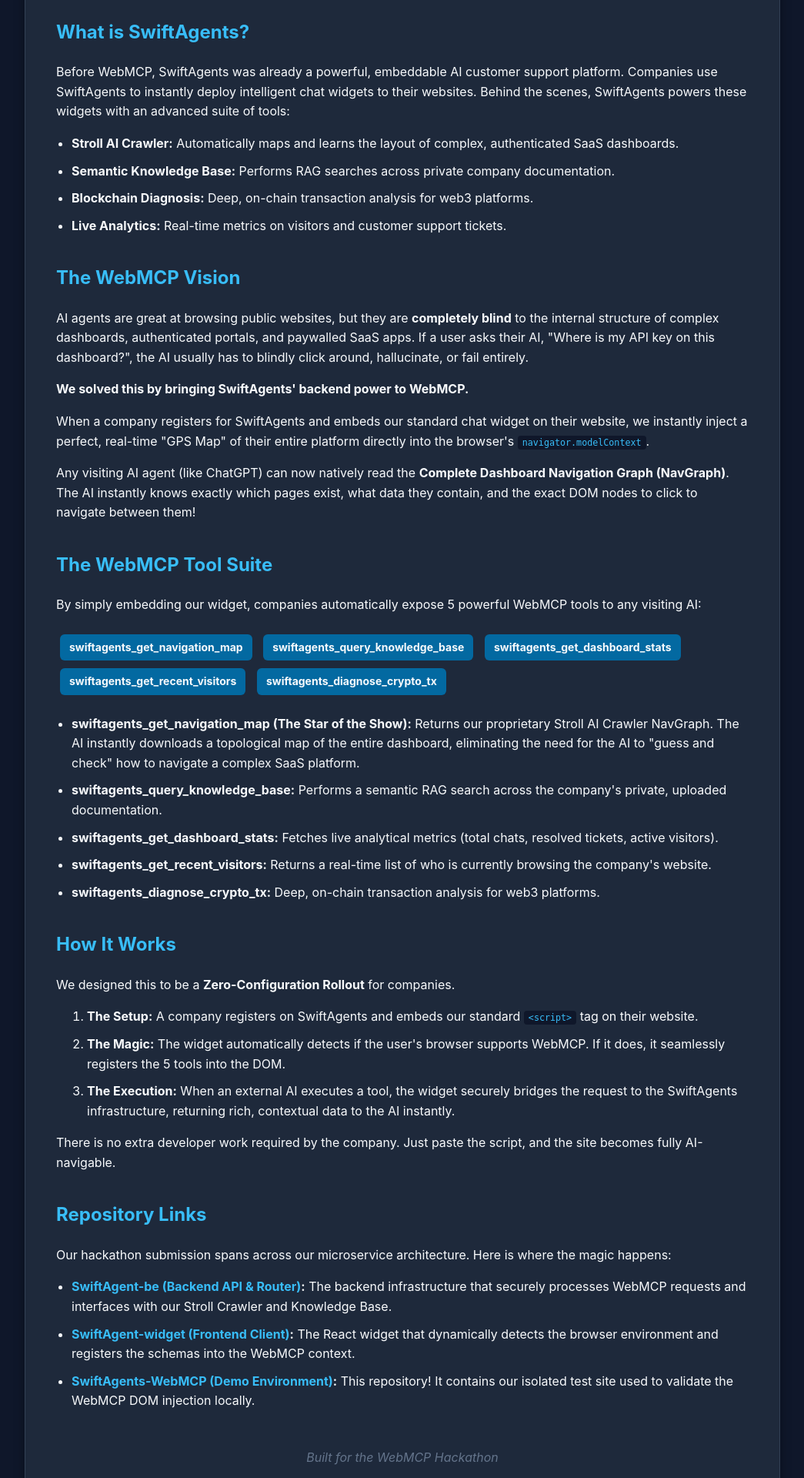
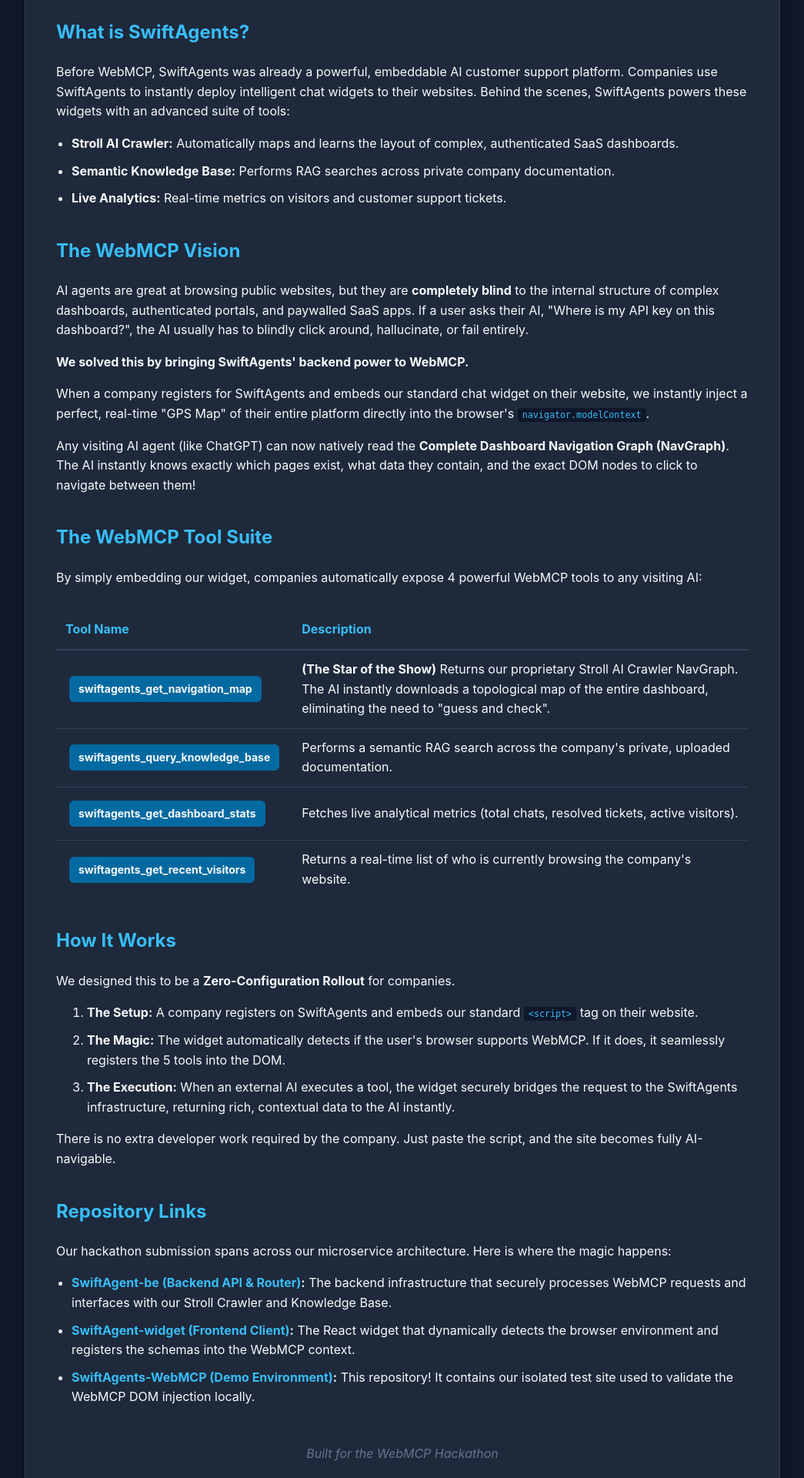
Before and after one commit to SerendptAI/SwiftAgents-WebMCP, a FastAPI app: page / in a window 1280 px wide. Shown: the part 845-2765 px from the top of the page at 77% size, without its empty margins (117-1162 px from the left). Run offline with FastAPI, Linux system fonts and the light colour scheme.

Commit message:
refactor(frontend): Implement CEO feedback - remove crypto tool, fix github links, convert tool list to table

```diff
--- a/main.py
+++ b/main.py
@@ -85,30 +85,7 @@
         except Exception as e:
             return {"error": str(e)}
 
-class DiagnoseRequest(BaseModel):
-    tx_hash: str
-    chain: str
 
-@app.post("/api/proxy/diagnose")
-async def proxy_diagnose(req: DiagnoseRequest, request: Request):
-    headers = get_proxy_headers(request)
-
-    # Map chain string to chain_id for backend
-    chain_map = {"ethereum": 1, "polygon": 137, "arbitrum": 42161, "optimism": 10}
-    chain_id = chain_map.get(req.chain.lower(), 1)
-
-    async with httpx.AsyncClient() as client:
-        try:
-            response = await client.post(
-                f"{SWIFTAGENT_API_URL}/webmcp/diagnose",
-                headers=headers,
-                json={"tx_hash": req.tx_hash, "chain_id": chain_id},
-                timeout=30.0
-            )
-            response.raise_for_status()
-            return response.json()
-        except Exception as e:
-            return {"error": str(e)}
 
 class QueryRequest(BaseModel):
     query: str
--- a/static/widget.js
+++ b/static/widget.js
@@ -8,23 +8,6 @@
 
         // Tool 1: Blockchain Diagnosis
         navigator.modelContext.registerTool({
-            name: "swiftagents_diagnose_crypto_tx",
-            description: "Diagnoses a blockchain transaction hash for errors or status across EVM and BTC chains",
-            inputSchema: {
-                type: "object",
-                properties: {
-                    tx_hash: { type: "string", description: "The transaction hash" },
-                    chain: { type: "string", description: "The blockchain network (e.g., 'ethereum', 'bitcoin', 'polygon')" }
-                },
-                required: ["tx_hash", "chain"]
-            },
-            async execute({ tx_hash, chain }) {
-                console.log(`Executing diagnose_crypto_tx for ${tx_hash} on ${chain}`);
-                const response = await fetch('/api/proxy/diagnose', {
-                    method: 'POST',
-                    headers: { 'Content-Type': 'application/json' },
-                    body: JSON.stringify({ tx_hash, chain })
-                });
                 const result = await response.json();
                 return { content: [{ type: "text", text: JSON.stringify(result, null, 2) }] };
             }
--- a/templates/index.html
+++ b/templates/index.html
@@ -51,7 +51,6 @@
         <ul>
             <li><strong>Stroll AI Crawler:</strong> Automatically maps and learns the layout of complex, authenticated SaaS dashboards.</li>
             <li><strong>Semantic Knowledge Base:</strong> Performs RAG searches across private company documentation.</li>
-            <li><strong>Blockchain Diagnosis:</strong> Deep, on-chain transaction analysis for web3 platforms.</li>
             <li><strong>Live Analytics:</strong> Real-time metrics on visitors and customer support tickets.</li>
         </ul>
 
@@ -62,23 +61,34 @@
         <p>Any visiting AI agent (like ChatGPT) can now natively read the <strong>Complete Dashboard Navigation Graph (NavGraph)</strong>. The AI instantly knows exactly which pages exist, what data they contain, and the exact DOM nodes to click to navigate between them!</p>
 
         <h2>The WebMCP Tool Suite</h2>
-        <p>By simply embedding our widget, companies automatically expose 5 powerful WebMCP tools to any visiting AI:</p>
+        <p>By simply embedding our widget, companies automatically expose 4 powerful WebMCP tools to any visiting AI:</p>
 
-        <div style="margin: 20px 0;">
-            <span class="tag">swiftagents_get_navigation_map</span>
-            <span class="tag">swiftagents_query_knowledge_base</span>
-            <span class="tag">swiftagents_get_dashboard_stats</span><br>
-            <span class="tag">swiftagents_get_recent_visitors</span>
-            <span class="tag">swiftagents_diagnose_crypto_tx</span>
-        </div>
-
-        <ul>
-            <li><strong>swiftagents_get_navigation_map (The Star of the Show):</strong> Returns our proprietary Stroll AI Crawler NavGraph. The AI instantly downloads a topological map of the entire dashboard, eliminating the need for the AI to "guess and check" how to navigate a complex SaaS platform.</li>
-            <li><strong>swiftagents_query_knowledge_base:</strong> Performs a semantic RAG search across the company's private, uploaded documentation.</li>
-            <li><strong>swiftagents_get_dashboard_stats:</strong> Fetches live analytical metrics (total chats, resolved tickets, active visitors).</li>
-            <li><strong>swiftagents_get_recent_visitors:</strong> Returns a real-time list of who is currently browsing the company's website.</li>
-            <li><strong>swiftagents_diagnose_crypto_tx:</strong> Deep, on-chain transaction analysis for web3 platforms.</li>
-        </ul>
+        <table style="width: 100%; text-align: left; border-collapse: collapse; margin: 30px 0;">
+            <thead>
+                <tr style="border-bottom: 2px solid #334155;">
+                    <th style="padding: 12px; color: #38bdf8;">Tool Name</th>
+                    <th style="padding: 12px; color: #38bdf8;">Description</th>
+                </tr>
+            </thead>
+            <tbody>
+                <tr style="border-bottom: 1px solid #334155;">
+                    <td style="padding: 12px;"><span class="tag">swiftagents_get_navigation_map</span></td>
+                    <td style="padding: 12px;"><strong>(The Star of the Show)</strong> Returns our proprietary Stroll AI Crawler NavGraph. The AI instantly downloads a topological map of the entire dashboard, eliminating the need to "guess and check".</td>
+                </tr>
+                <tr style="border-bottom: 1px solid #334155;">
+                    <td style="padding: 12px;"><span class="tag">swiftagents_query_knowledge_base</span></td>
+                    <td style="padding: 12px;">Performs a semantic RAG search across the company's private, uploaded documentation.</td>
+                </tr>
+                <tr style="border-bottom: 1px solid #334155;">
+                    <td style="padding: 12px;"><span class="tag">swiftagents_get_dashboard_stats</span></td>
+                    <td style="padding: 12px;">Fetches live analytical metrics (total chats, resolved tickets, active visitors).</td>
+                </tr>
+                <tr>
+                    <td style="padding: 12px;"><span class="tag">swiftagents_get_recent_visitors</span></td>
+                    <td style="padding: 12px;">Returns a real-time list of who is currently browsing the company's website.</td>
+                </tr>
+            </tbody>
+        </table>
 
         <h2>How It Works</h2>
         <p>We designed this to be a <strong>Zero-Configuration Rollout</strong> for companies.</p>
@@ -92,9 +102,9 @@
         <h2>Repository Links</h2>
         <p>Our hackathon submission spans across our microservice architecture. Here is where the magic happens:</p>
         <ul>
-            <li><strong><a href="#">SwiftAgent-be (Backend API & Router)</a>:</strong> The backend infrastructure that securely processes WebMCP requests and interfaces with our Stroll Crawler and Knowledge Base.</li>
-            <li><strong><a href="#">SwiftAgent-widget (Frontend Client)</a>:</strong> The React widget that dynamically detects the browser environment and registers the schemas into the WebMCP context.</li>
-            <li><strong><a href="#">SwiftAgents-WebMCP (Demo Environment)</a>:</strong> This repository! It contains our isolated test site used to validate the WebMCP DOM injection locally.</li>
+            <li><strong><a href="https://github.com/SerendptAI/SwiftAgent-be" target="_blank">SwiftAgent-be (Backend API & Router)</a>:</strong> The backend infrastructure that securely processes WebMCP requests and interfaces with our Stroll Crawler and Knowledge Base.</li>
+            <li><strong><a href="https://github.com/SerendptAI/SwiftAgent-widget" target="_blank">SwiftAgent-widget (Frontend Client)</a>:</strong> The React widget that dynamically detects the browser environment and registers the schemas into the WebMCP context.</li>
+            <li><strong><a href="https://github.com/SerendptAI/SwiftAgents-WebMCP" target="_blank">SwiftAgents-WebMCP (Demo Environment)</a>:</strong> This repository! It contains our isolated test site used to validate the WebMCP DOM injection locally.</li>
         </ul>
 
         <div class="footer">
```
Also changed, not shown: test_agent_tools.py (added, +46 -0 lines), README.md.
